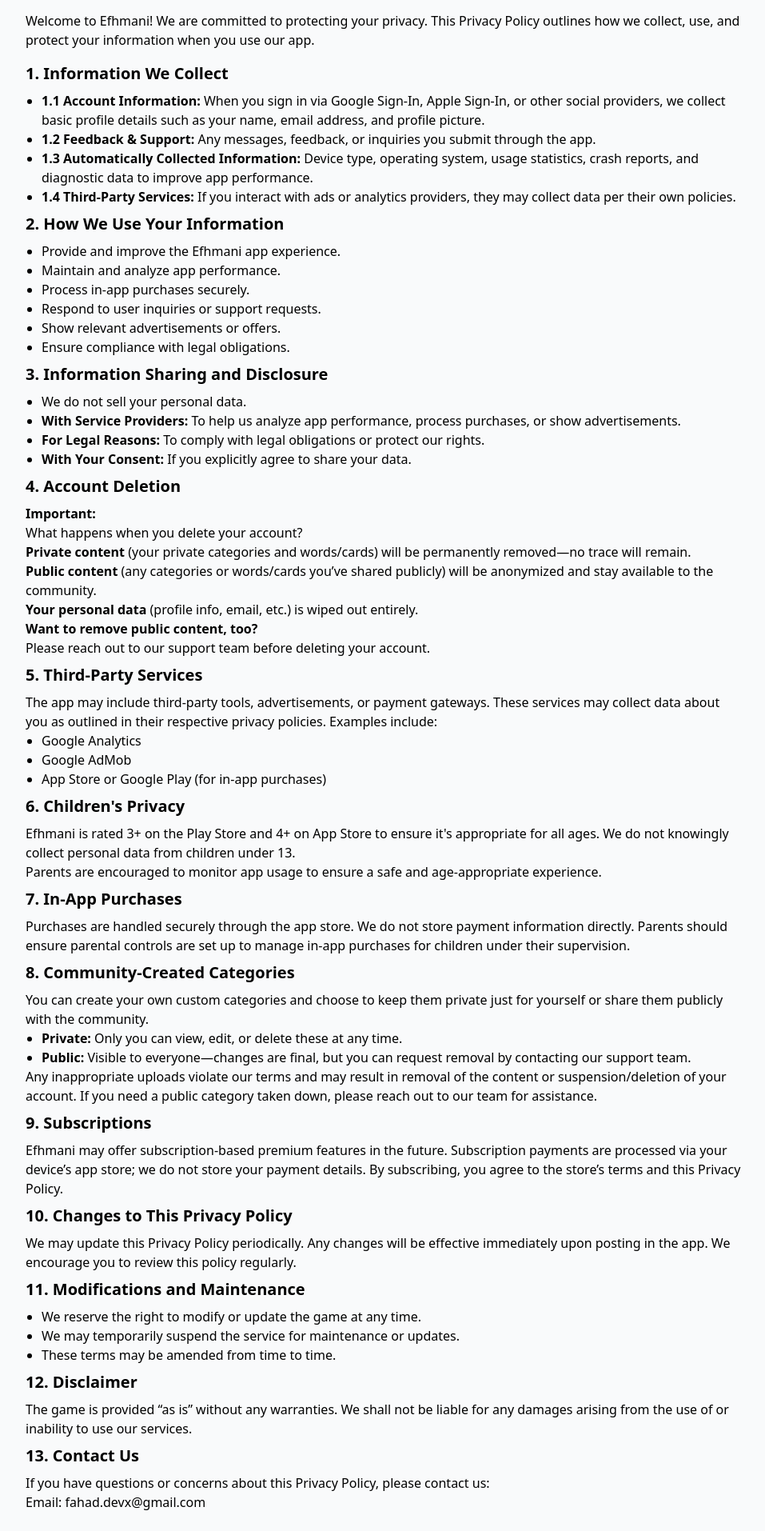
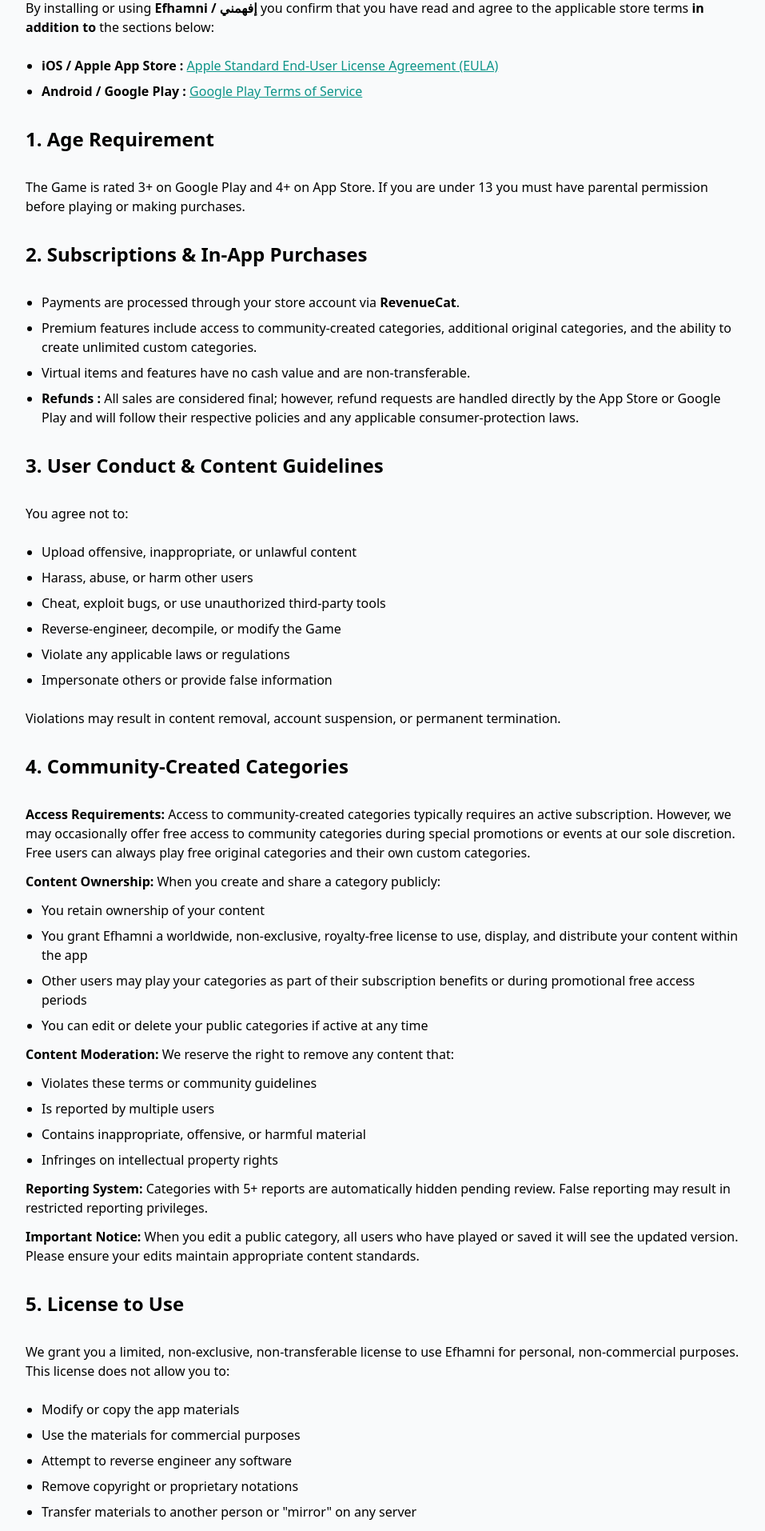
Before and after one commit to Fahad-Ha/My-Portfolio, a Next.js app: page /efhamni-terms in a window 1280 px wide. Shown: the part 486-2400 px from the top of the page at 80% size, without its empty margins (160-1117 px from the left). Built offline with nearby package versions, Linux system fonts and the light colour scheme.

Commit message:
updated terms

```diff
--- a/pages/efhamni-terms.js
+++ b/pages/efhamni-terms.js
@@ -1,4 +1,5 @@
 import Head from "next/head";
+import Link from "next/link";
 import { useState } from "react";
 import { BsMoonStarsFill } from "react-icons/bs";
 
@@ -26,210 +27,250 @@
               </li>
             </ul>
           </nav>
+          {/* Header */}
           <div className="text-center p-10">
             <h2 className="text-5xl py-2 text-teal-600 font-medium md:text-6xl dark:text-teal-400">
-              Privacy Policy
+              Terms of Use
             </h2>
             <p className="text-md py-5 leading-8 text-gray-800 md:text-xl max-w-lg mx-auto dark:text-gray-200">
-              Welcome to Efhmani! We are committed to protecting your privacy.
+              Last updated 27 December 2024
             </p>
           </div>
-          <div className="text-left bg-gray-50 dark:bg-gray-800 rounded-lg p-8">
-            <h3 className="text-3xl font-bold py-2 dark:text-white">
-              Privacy Policy for Efhmani
+
+          {/* BODY */}
+          <div className="text-left bg-gray-50 dark:bg-gray-800 rounded-lg p-8 space-y-6">
+            {/* 0. Store-Level Agreements */}
+            <h3 className="text-2xl font-semibold py-2 dark:text-teal-400">
+              Store-Level Agreements
             </h3>
-            <p className="py-2 dark:text-gray-200">
-              Welcome to Efhmani! We are committed to protecting your privacy.
-              This Privacy Policy outlines how we collect, use, and protect your
-              information when you use our app.
+            <p className="dark:text-gray-200">
+              By installing or using <strong>Efhamni / إفهمني</strong> you
+              confirm that you have read and agree to the applicable store terms{" "}
+              <b>in addition to</b> the sections below:
             </p>
-            <h4 className="text-xl font-semibold py-2 dark:text-teal-400">
-              1. Information We Collect
-            </h4>
-            <ul className="list-disc pl-5 dark:text-gray-200">
+            <ul className="list-disc pl-5 dark:text-gray-200 space-y-2">
               <li>
-                <strong>1.1 Account Information:</strong> When you sign in via
-                Google Sign‑In, Apple Sign‑In, or other social providers, we
-                collect basic profile details such as your name, email address,
-                and profile picture.
+                <strong>iOS / Apple&nbsp;App Store :</strong>&nbsp;
+                <a
+                  href="https://www.apple.com/legal/internet-services/itunes/dev/stdeula/"
+                  target="_blank"
+                  rel="noopener noreferrer"
+                  className="text-teal-600 dark:text-teal-400 underline"
+                >
+                  Apple Standard End-User License Agreement (EULA)
+                </a>
               </li>
               <li>
-                <strong>1.2 Feedback & Support:</strong> Any messages, feedback,
-                or inquiries you submit through the app.
-              </li>
-
-              <li>
-                <strong>1.3 Automatically Collected Information:</strong> Device
-                type, operating system, usage statistics, crash reports, and
-                diagnostic data to improve app performance.
-              </li>
-              <li>
-                <strong>1.4 Third‑Party Services:</strong> If you interact with
-                ads or analytics providers, they may collect data per their own
-                policies.
-              </li>
-            </ul>
-            <h4 className="text-xl font-semibold py-2 dark:text-teal-400">
-              2. How We Use Your Information
-            </h4>
-            <ul className="list-disc pl-5 dark:text-gray-200">
-              <li>Provide and improve the Efhmani app experience.</li>
-              <li>Maintain and analyze app performance.</li>
-              <li>Process in-app purchases securely.</li>
-              <li>Respond to user inquiries or support requests.</li>
-              <li>Show relevant advertisements or offers.</li>
-              <li>Ensure compliance with legal obligations.</li>
-            </ul>
-            <h4 className="text-xl font-semibold py-2 dark:text-teal-400">
-              3. Information Sharing and Disclosure
-            </h4>
-            <ul className="list-disc pl-5 dark:text-gray-200">
-              <li>We do not sell your personal data.</li>
-              <li>
-                <strong>With Service Providers:</strong> To help us analyze app
-                performance, process purchases, or show advertisements.
-              </li>
-              <li>
-                <strong>For Legal Reasons:</strong> To comply with legal
-                obligations or protect our rights.
-              </li>
-              <li>
-                <strong>With Your Consent:</strong> If you explicitly agree to
-                share your data.
+                <strong>Android / Google Play :</strong>&nbsp;
+                <a
+                  href="https://play.google.com/intl/en/about/play-terms.html"
+                  target="_blank"
+                  rel="noopener noreferrer"
+                  className="text-teal-600 dark:text-teal-400 underline"
+                >
+                  Google Play Terms of Service
+                </a>
               </li>
             </ul>
 
-            <h4 className="text-xl font-semibold py-2 dark:text-teal-400">
-              4. Account Deletion
-            </h4>
+            {/* 1. Age Requirement */}
+            <h3 className="text-2xl font-semibold py-2 dark:text-teal-400">
+              1. Age Requirement
+            </h3>
             <p className="dark:text-gray-200">
-              <strong>Important:</strong>{" "}
-              <h2>What happens when you delete your account?</h2>
-              <ul>
+              The Game is rated 3+ on Google Play and 4+ on App Store. If you
+              are under 13 you must have parental permission before playing or
+              making purchases.
+            </p>
+
+            {/* 2. Subscriptions & Purchases */}
+            <h3 className="text-2xl font-semibold py-2 dark:text-teal-400">
+              2. Subscriptions & In-App Purchases
+            </h3>
+            <ul className="list-disc pl-5 dark:text-gray-200 space-y-2">
               <li>
-                  <strong>Private content</strong> (your private categories and
-                  words/cards) will be permanently removed—no trace will remain.
+                Payments are processed through your store account via{" "}
+                <strong>RevenueCat</strong>.
               </li>
               <li>
-                  <strong>Public content</strong> (any categories or words/cards
-                  you’ve shared publicly) will be anonymized and stay available
-                  to the community.
+                Premium features include access to community-created categories,
+                additional original categories, and the ability to create
+                unlimited custom categories.
               </li>
               <li>
-                  <strong>Your personal data</strong> (profile info, email,
-                  etc.) is wiped out entirely.
+                Virtual items and features have no cash value and are
+                non-transferable.
+              </li>
+              <li>
+                <strong>Refunds :</strong> All sales are considered final;
+                however, refund requests are handled directly by the App Store
+                or Google Play and will follow their respective policies and any
+                applicable consumer-protection laws.
               </li>
             </ul>
-              <blockquote>
+
+            {/* 3. User Conduct & Content */}
+            <h3 className="text-2xl font-semibold py-2 dark:text-teal-400">
+              3. User Conduct & Content Guidelines
+            </h3>
+            <p className="dark:text-gray-200">You agree not to:</p>
+            <ul className="list-disc pl-5 dark:text-gray-200 space-y-2">
+              <li>Upload offensive, inappropriate, or unlawful content</li>
+              <li>Harass, abuse, or harm other users</li>
+              <li>
+                Cheat, exploit bugs, or use unauthorized third-party tools
+              </li>
+              <li>Reverse-engineer, decompile, or modify the Game</li>
+              <li>Violate any applicable laws or regulations</li>
+              <li>Impersonate others or provide false information</li>
+            </ul>
+            <p className="dark:text-gray-200 mt-3">
+              Violations may result in content removal, account suspension, or
+              permanent termination.
+            </p>
+
+            {/* 4. Community Categories */}
+            <h3 className="text-2xl font-semibold py-2 dark:text-teal-400">
+              4. Community-Created Categories
+            </h3>
+            <div className="dark:text-gray-200 space-y-3">
               <p>
-                  <strong>Want to remove public content, too?</strong>
-                  <br />
-                  Please reach out to our support team before deleting your
-                  account.
+                <strong>Access Requirements:</strong> Access to
+                community-created categories typically requires an active
+                subscription. However, we may occasionally offer free access to
+                community categories during special promotions or events at our
+                sole discretion. Free users can always play free original
+                categories and their own custom categories.
               </p>
-              </blockquote>
+              <p>
+                <strong>Content Ownership:</strong> When you create and share a
+                category publicly:
               </p>
-            <h4 className="text-xl font-semibold py-2 dark:text-teal-400">
-              5. Third-Party Services
-            </h4>
-            <p className="dark:text-gray-200">
-              The app may include third-party tools, advertisements, or payment
-              gateways. These services may collect data about you as outlined in
-              their respective privacy policies. Examples include:
-            </p>
-            <ul className="list-disc pl-5 dark:text-gray-200">
-              <li>Google Analytics</li>
-              <li>Google AdMob</li>
-              <li>App Store or Google Play (for in-app purchases)</li>
-            </ul>
-            <h4 className="text-xl font-semibold py-2 dark:text-teal-400">
-              6. Children&apos;s Privacy
-            </h4>
-            <p className="dark:text-gray-200">
-              Efhmani is rated 3+ on the Play Store and 4+ on App Store to
-              ensure it&apos;s appropriate for all ages. We do not knowingly
-              collect personal data from children under 13.
-            </p>
-            <p className="dark:text-gray-200">
-              Parents are encouraged to monitor app usage to ensure a safe and
-              age-appropriate experience.
-            </p>
-            <h4 className="text-xl font-semibold py-2 dark:text-teal-400">
-              7. In-App Purchases
-            </h4>
-            <p className="dark:text-gray-200">
-              Purchases are handled securely through the app store. We do not
-              store payment information directly. Parents should ensure parental
-              controls are set up to manage in-app purchases for children under
-              their supervision.
-            </p>
-            {/* 7. Community-Created Categories */}
-            <h4 className="text-xl font-semibold py-2 dark:text-teal-400">
-              8. Community-Created Categories
-            </h4>
-            <p className="dark:text-gray-200">
-              You can create your own custom categories and choose to keep them
-              private just for yourself or share them publicly with the
-              community.
-              <ul className="list-disc pl-5 dark:text-gray-200">
+              <ul className="list-disc pl-5 space-y-2">
+                <li>You retain ownership of your content</li>
                 <li>
-                  <strong>Private:</strong> Only you can view, edit, or delete
-                  these at any time.
+                  You grant Efhamni a worldwide, non-exclusive, royalty-free
+                  license to use, display, and distribute your content within
+                  the app
                 </li>
                 <li>
-                  <strong>Public:</strong> Visible to everyone—changes are
-                  final, but you can request removal by contacting our support
-                  team.
+                  Other users may play your categories as part of their
+                  subscription benefits or during promotional free access
+                  periods
+                </li>
+                <li>
+                  You can edit or delete your public categories if active at any
+                  time
                 </li>
               </ul>
-              Any inappropriate uploads violate our terms and may result in
-              removal of the content or suspension/deletion of your account. If
-              you need a public category taken down, please reach out to our
-              team for assistance.
+              <p>
+                <strong>Content Moderation:</strong> We reserve the right to
+                remove any content that:
+              </p>
+              <ul className="list-disc pl-5 space-y-2">
+                <li>Violates these terms or community guidelines</li>
+                <li>Is reported by multiple users</li>
+                <li>Contains inappropriate, offensive, or harmful material</li>
+                <li>Infringes on intellectual property rights</li>
+              </ul>
+              <p>
+                <strong>Reporting System:</strong> Categories with 5+ reports
+                are automatically hidden pending review. False reporting may
+                result in restricted reporting privileges.
+              </p>
+              <p>
+                <strong>Important Notice:</strong> When you edit a public
+                category, all users who have played or saved it will see the
+                updated version. Please ensure your edits maintain appropriate
+                content standards.
+              </p>
+            </div>
+
+            {/* 5. License to Use */}
+            <h3 className="text-2xl font-semibold py-2 dark:text-teal-400">
+              5. License to Use
+            </h3>
+            <p className="dark:text-gray-200">
+              We grant you a limited, non-exclusive, non-transferable license to
+              use Efhamni for personal, non-commercial purposes. This license
+              does not allow you to:
+            </p>
+            <ul className="list-disc pl-5 dark:text-gray-200 space-y-2">
+              <li>Modify or copy the app materials</li>
+              <li>Use the materials for commercial purposes</li>
+              <li>Attempt to reverse engineer any software</li>
+              <li>Remove copyright or proprietary notations</li>
+              <li>
+                Transfer materials to another person or &quot;mirror&quot; on
+                any server
+              </li>
+            </ul>
+
+            {/* 6. Data & Privacy */}
+            <h3 className="text-2xl font-semibold py-2 dark:text-teal-400">
+              6. Data & Privacy
+            </h3>
+            <p className="dark:text-gray-200">
+              We collect gameplay analytics, account data, and user-generated
+              content as described in our{" "}
+              <Link
+                href="/efhamni-privacy-policy"
+                className="text-teal-600 dark:text-teal-400 underline"
+              >
+                Privacy Policy
+              </Link>
+              . By using the app, you consent to our data practices.
             </p>
 
-            {/* 8. Subscriptions */}
-            <h4 className="text-xl font-semibold py-2 dark:text-teal-400">
-              9. Subscriptions
-            </h4>
+            {/* 7. Disclaimer of Warranties */}
+            <h3 className="text-2xl font-semibold py-2 dark:text-teal-400">
+              7. Disclaimer of Warranties
+            </h3>
             <p className="dark:text-gray-200">
-              Efhmani may offer subscription-based premium features in the
-              future. Subscription payments are processed via your device’s app
-              store; we do not store your payment details. By subscribing, you
-              agree to the store’s terms and this Privacy Policy.
+              The app is provided &quot;as is&quot; without warranties of any
+              kind. We do not guarantee that:
             </p>
-            <h4 className="text-xl font-semibold py-2 dark:text-teal-400">
-              10. Changes to This Privacy Policy
-            </h4>
+            <ul className="list-disc pl-5 dark:text-gray-200 space-y-2">
+              <li>The app will be uninterrupted or error-free</li>
+              <li>Defects will be corrected</li>
+              <li>The app is free of viruses or harmful components</li>
+              <li>Results from using the app will be accurate or reliable</li>
+            </ul>
+
+            {/* 8. Limitation of Liability */}
+            <h3 className="text-2xl font-semibold py-2 dark:text-teal-400">
+              8. Limitation of Liability
+            </h3>
             <p className="dark:text-gray-200">
-              We may update this Privacy Policy periodically. Any changes will
-              be effective immediately upon posting in the app. We encourage you
-              to review this policy regularly.
+              To the fullest extent permitted by law, we shall not be liable for
+              any indirect, incidental, special, consequential, or punitive
+              damages resulting from your use or inability to use the app. Our
+              total liability will not exceed the amounts you paid to us in the
+              previous 12 months.
             </p>
 
-            {/* 6. Modifications and Maintenance */}
-            <h4 className="text-xl font-semibold py-2 dark:text-teal-400">
-              11. Modifications and Maintenance
-            </h4>
-            <ul className="list-disc pl-5 dark:text-gray-200">
-              <li>
-                We reserve the right to modify or update the game at any time.
-              </li>
-              <li>
-                We may temporarily suspend the service for maintenance or
-                updates.
-              </li>
-              <li>These terms may be amended from time to time.</li>
+            {/* 9. Updates and Modifications */}
+            <h3 className="text-2xl font-semibold py-2 dark:text-teal-400">
+              9. Updates and Modifications
+            </h3>
+            <p className="dark:text-gray-200">We reserve the right to:</p>
+            <ul className="list-disc pl-5 dark:text-gray-200 space-y-2">
+              <li>Modify or discontinue features at any time</li>
+              <li>Update these terms without prior notice</li>
+              <li>Require app updates for continued use</li>
+              <li>Change subscription pricing with appropriate notice</li>
             </ul>
 
-            {/* 7. Disclaimer */}
-            <h4 className="text-xl font-semibold py-2 dark:text-teal-400">
-              12. Disclaimer
-            </h4>
+            {/* 10. Intellectual Property */}
+            <h3 className="text-2xl font-semibold py-2 dark:text-teal-400">
+              10. Intellectual Property
+            </h3>
             <p className="dark:text-gray-200">
-              The game is provided “as is” without any warranties. We shall not
-              be liable for any damages arising from the use of or inability to
-              use our services.
+              All app content, features, and functionality are owned by us and
+              protected by international copyright, trademark, and other
+              intellectual property laws. The Efhamni name, logo, and all
+              related names, logos, product and service names, designs, and
+              slogans are our trademarks.
             </p>
 
             <h4 className="text-xl font-semibold py-2 dark:text-teal-400">
```
Lines whose indentation alone changed are shown as unchanged.
